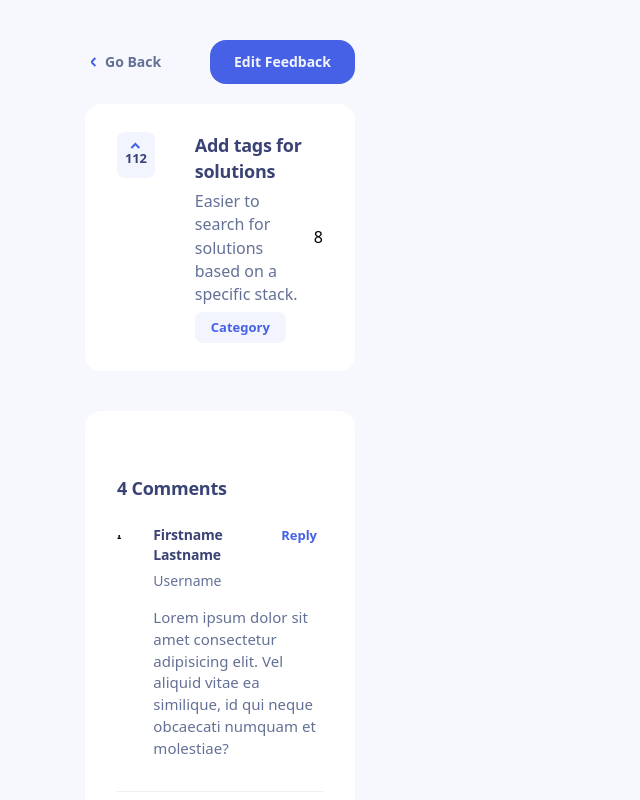
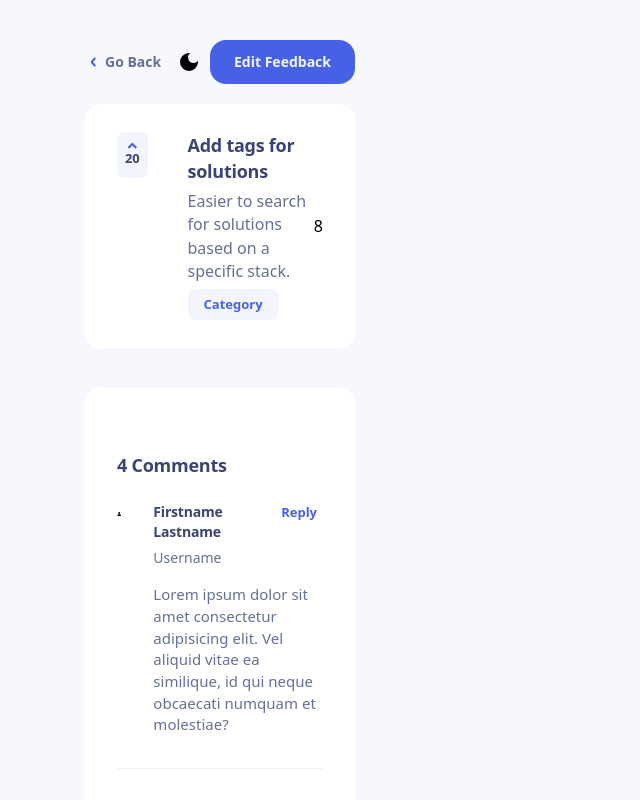
Before and after one commit to beratdimen/product-feedback, a Next.js app: page /1 in a window 1280 px wide. Shown: the top 800 px of the page, without its empty margins (0-640 px from the left). Built offline with nearby package versions, Linux system fonts and the light colour scheme.

Commit message:
detail sayfasına dark mode buytton uı eklendi llikelar için de like fonskyionu yazıldı

```diff
--- a/app/layout.js
+++ b/app/layout.js
@@ -1,5 +1,6 @@
 import localFont from "next/font/local";
 import "./globals.css";
+import { ThemeProvider } from "next-themes";
 
 const geistSans = localFont({
   src: "./fonts/GeistVF.woff",
@@ -26,7 +27,7 @@ export default function RootLayout({ children }) {
       <body
         className={`${geistSans.variable} ${geistMono.variable} bodycontent`}
       >
-        {children}
+        <ThemeProvider>{children}</ThemeProvider>
       </body>
     </html>
   );
--- a/components/detail-feedback-card/index.jsx
+++ b/components/detail-feedback-card/index.jsx
@@ -5,13 +5,18 @@ import EditButton from "../edit-button";
 import Comments from "../comments";
 import AddComment from "../add-comment";
 import Link from "next/link";
+import ThemeSwitch from "../header/dark-mode-button";
 export default function DetailFeedback({ opendialog }) {
   return (
     <div className="detailContainer">
       <div className="detailHeader">
-       <Link href={"/"}> <button className="backBtn">
-          <RightIcon /> Go Back
-        </button></Link>
+        <Link href={"/"}>
+          {" "}
+          <button className="backBtn">
+            <RightIcon /> Go Back
+          </button>
+        </Link>
+        <ThemeSwitch />
         <EditButton opendialog={opendialog} />
       </div>
       <FeedbackCard />
--- a/components/feedback-card/index.jsx
+++ b/components/feedback-card/index.jsx
@@ -5,21 +5,20 @@ import Link from "next/link";
 
 export default function FeedbackCard() {
   return (
-    <Link href={"/" + 1}>
-
     <div className="cardContainer">
       <div className="contentGeneral">
         <LikeBtn />
+        <Link href={"/" + 1}>
           <div className="content">
             <h3>Add tags for solutions</h3>
             <p>Easier to search for solutions based on a specific stack.</p>
             <span>Category</span>
           </div>
+        </Link>
       </div>
       <p className="comments">
         <CommentsIcon /> 8
       </p>
     </div>
-    </Link>
   );
 }
--- a/components/header/dark-mode-button/index.jsx
+++ b/components/header/dark-mode-button/index.jsx
@@ -21,7 +21,7 @@ export default function ThemeSwitch() {
   };
 
   return (
-    <button onClick={changeTheme}>
+    <button className="modeChange" onClick={changeTheme}>
       {theme === "dark" ? <LightModeIcon /> : <DarkModeIcon />}
     </button>
   );
--- a/components/header/style.css
+++ b/components/header/style.css
@@ -11,11 +11,6 @@
     display: flex;
     align-items: center;
     gap: 40px;
-
-    button {
-      border: none;
-      background: transparent;
-    }
   }
   .logo {
     display: flex;
@@ -32,6 +27,11 @@
   }
 }
 
+.modeChange {
+  border: none;
+  background: transparent;
+}
+
 @media (max-width: 426px) {
   .headerContainer {
     margin-inline: 24px;
--- a/components/like-button/index.jsx
+++ b/components/like-button/index.jsx
@@ -1,11 +1,25 @@
+"use client";
 import { UpIcon } from "@/helpers/icons";
 import "./style.css";
+import { useState } from "react";
 
 export default function LikeBtn() {
+  const [like, setLike] = useState(20);
+  const [liked, setLiked] = useState(false);
+
+  function handleLike() {
+    if (liked) {
+      setLike(like - 1);
+    } else {
+      setLike(like + 1);
+    }
+    setLiked(!liked);
+  }
+
   return (
     <div className="likeButton">
-      <button>
-        <UpIcon /> 112
+      <button onClick={handleLike}>
+        <UpIcon /> {like}
       </button>
     </div>
   );
--- a/helpers/icons/index.jsx
+++ b/helpers/icons/index.jsx
@@ -45,7 +45,7 @@ export function DarkModeIcon() {
       viewBox="0 0 24 24"
     >
       <path
-        fill="white"
+        fill="black"
         d="M12 3a9 9 0 1 0 9 9c0-.46-.04-.92-.1-1.36a5.39 5.39 0 0 1-4.4 2.26a5.403 5.403 0 0 1-3.14-9.8c-.44-.06-.9-.1-1.36-.1"
       />
     </svg>
```
Lines whose indentation alone changed are shown as unchanged.
